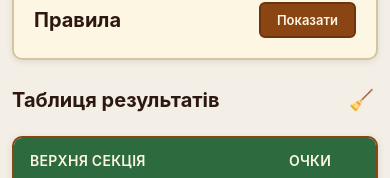
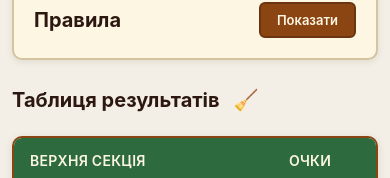
Before and after one commit to melnickforever/yahtzee-mobile-app, a React Native app: screen / in a window 390 px wide. Shown: the part 338-516 px from the top of the page. Built offline with nearby package versions, Linux system fonts and the light colour scheme.

Commit message:
Design fixes

```diff
--- a/App.tsx
+++ b/App.tsx
@@ -179,7 +179,7 @@ const styles = StyleSheet.create({
   },
   scrollContent: {
     paddingTop: 16,
-    paddingBottom: 32,
+    paddingBottom: 16,
   },
   mainContainer: {
     maxWidth: 600,
--- a/src/components/ScoreTable.tsx
+++ b/src/components/ScoreTable.tsx
@@ -202,7 +202,7 @@ const scoreColWidth = 100;
 
 const styles = StyleSheet.create({
   container: {
-    marginBottom: 24,
+    marginBottom: 0,
   },
   tableHeader: {
     flexDirection: 'row',
@@ -214,7 +214,6 @@ const styles = StyleSheet.create({
     fontSize: 20,
     fontWeight: '700',
     color: '#2c1810',
-    flex: 1,
   },
   broomBtn: {
     borderRadius: 6,
```
